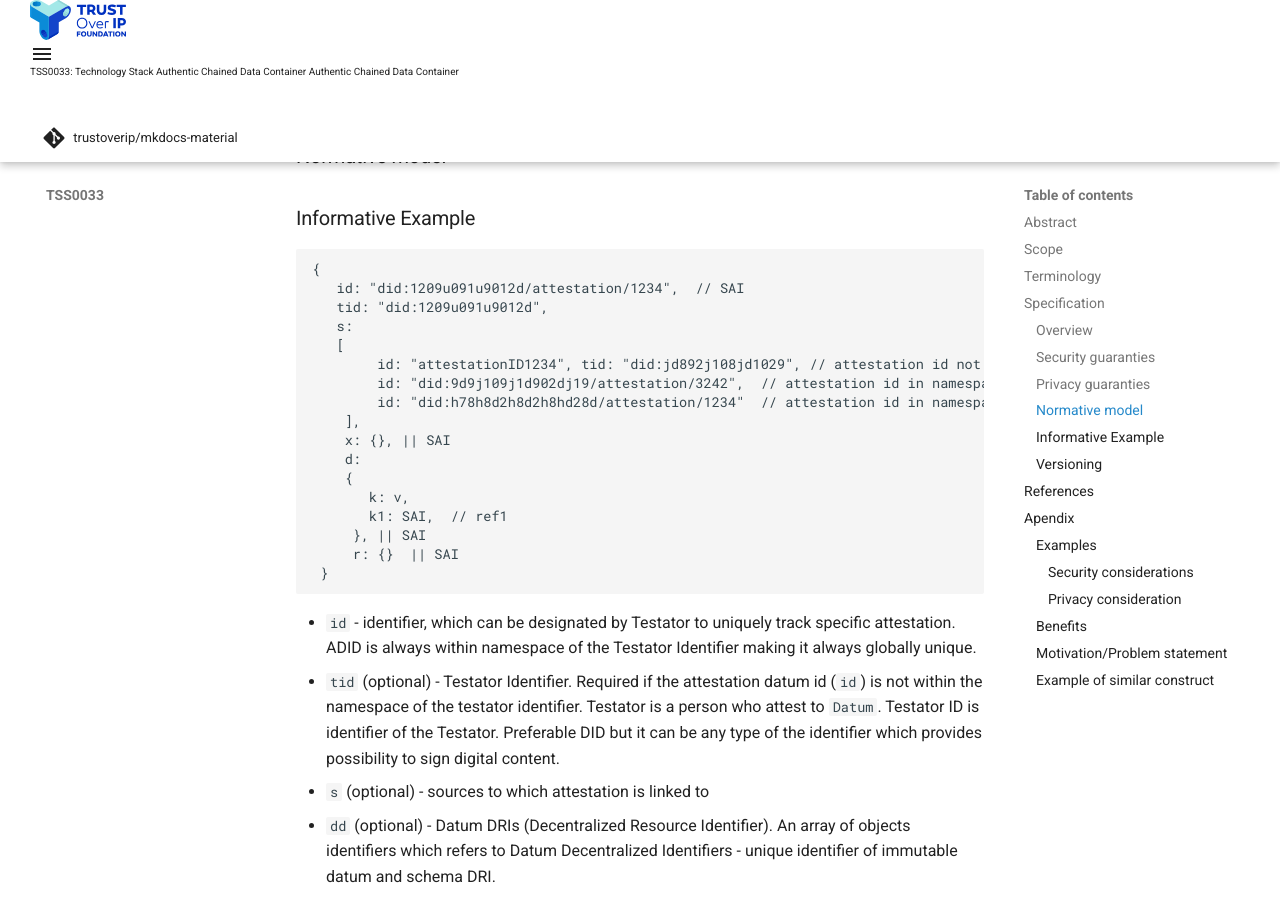
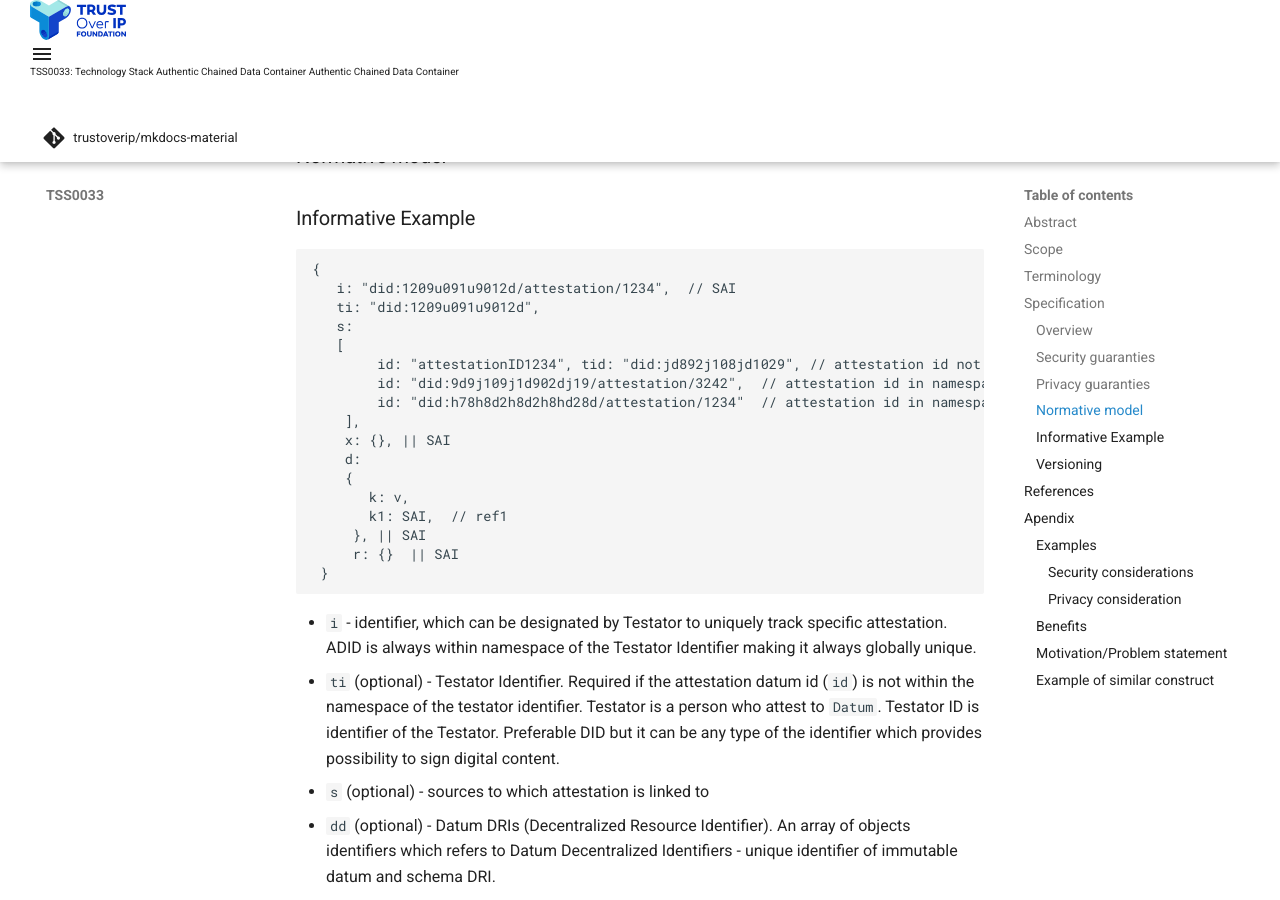
Before and after one commit to trustoverip/TSS0033-technology-stack-acdc, an MkDocs documentation site: the page built from docs/index.md, in a window 1280 px wide and 900 px high, scrolled down 1178 px. Built offline with MkDocs 1.6.1 and Material for MkDocs 9.7.7, drawn with Linux system fonts in a browser that asks for light colours; comment, search, counter and statistics services are not loaded.

Commit message:
Update index.md

```diff
--- a/docs/index.md
+++ b/docs/index.md
@@ -36,8 +36,8 @@ TODO: mention about informative example used across whole spec
 
 
     {
-       id: "did:1209u091u9012d/attestation/1234",  // SAI
-       tid: "did:1209u091u9012d",
+       i: "did:1209u091u9012d/attestation/1234",  // SAI
+       ti: "did:1209u091u9012d",
        s:
        [
             id: "attestationID1234", tid: "did:jd892j108jd1029", // attestation id not in namespace of testator
@@ -55,8 +55,8 @@ TODO: mention about informative example used across whole spec
 
 
 
-- `id` - identifier, which can be designated by Testator to uniquely track specific attestation. ADID is always within namespace of the Testator Identifier making it always globally unique.
-- `tid` (optional) - Testator Identifier. Required if the attestation datum id (`id`) is not within the namespace of the testator identifier. Testator is a person who attest to `Datum`. Testator ID is identifier of the Testator. Preferable DID but it can be any type of the identifier which provides possibility to sign digital content.
+- `i` - identifier, which can be designated by Testator to uniquely track specific attestation. ADID is always within namespace of the Testator Identifier making it always globally unique.
+- `ti` (optional) - Testator Identifier. Required if the attestation datum id (`id`) is not within the namespace of the testator identifier. Testator is a person who attest to `Datum`. Testator ID is identifier of the Testator. Preferable DID but it can be any type of the identifier which provides possibility to sign digital content.
 - `s` (optional) - sources to which attestation is linked to
 - `dd` (optional) - Datum DRIs (Decentralized Resource Identifier). An array of objects identifiers which refers to Datum Decentralized Identifiers - unique identifier of immutable datum and schema DRI.
 - `x` (optional) - schema DRI, DRI of the schema describing semantic of the data
```
